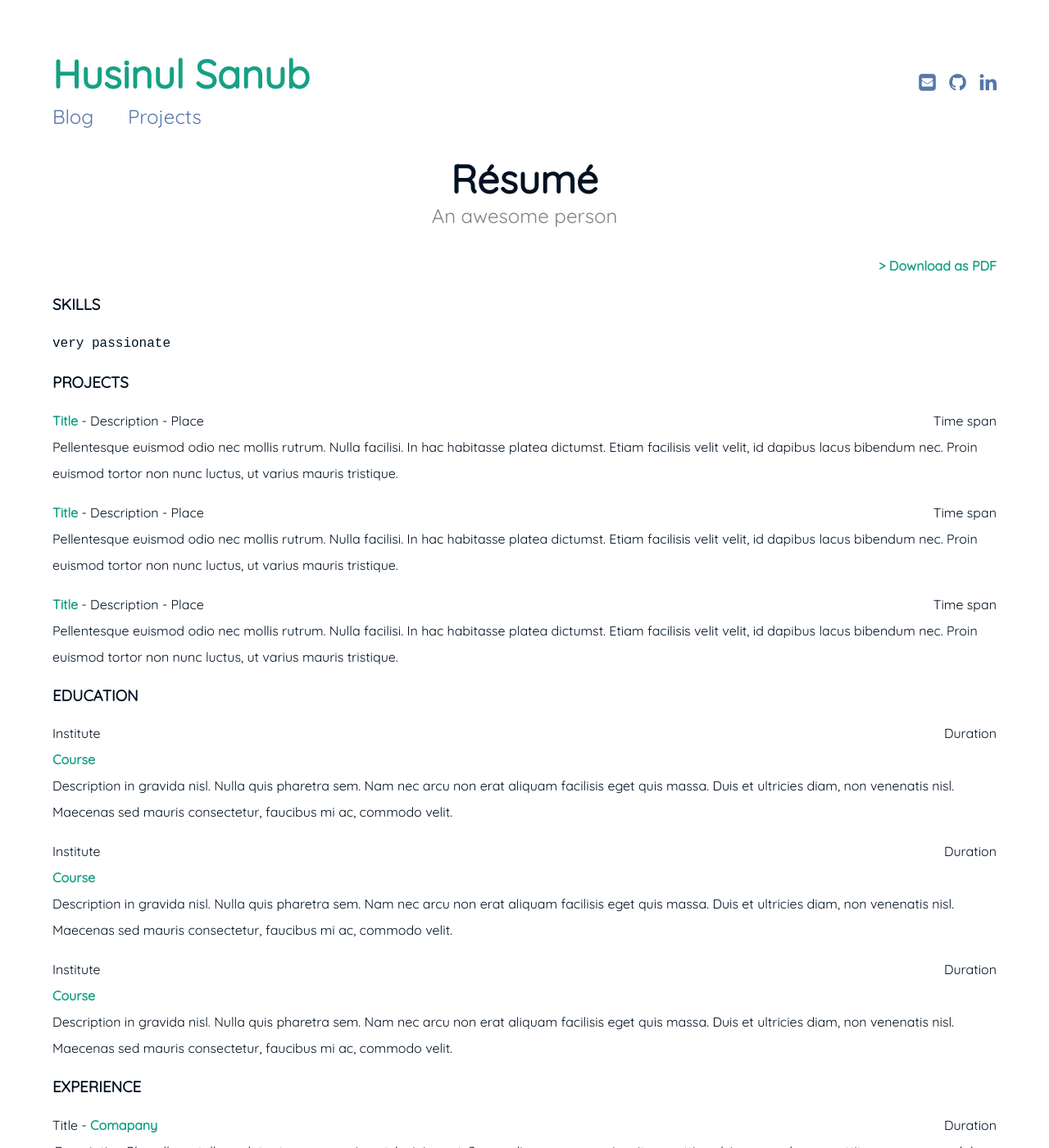
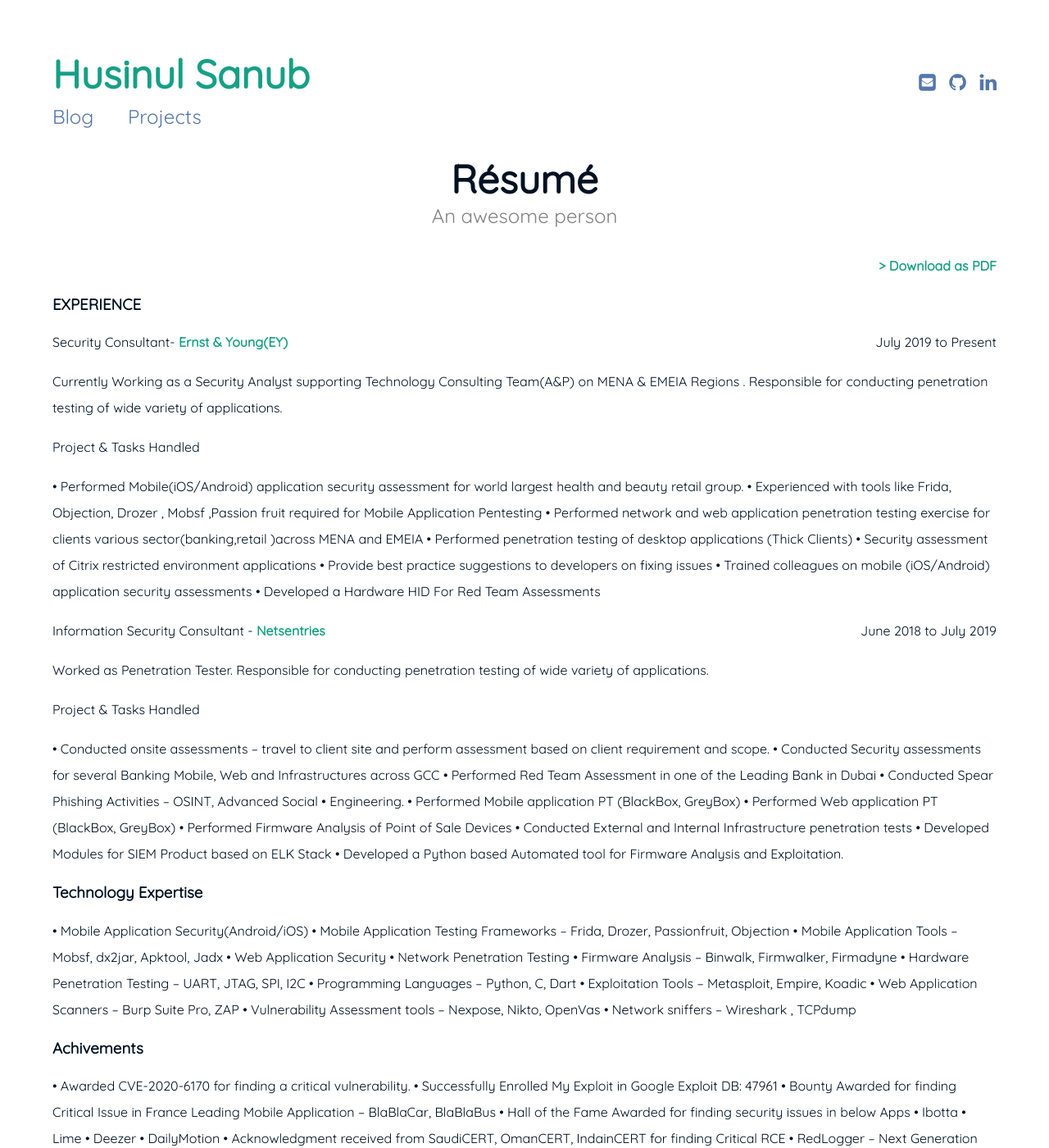
Before and after one commit to husinul/husinul.github.io, a Jekyll site: the page built from resume.md, in a window 1280 px wide and 1400 px high. Shown: the whole window at 82% size. Built offline with Jekyll 4.4.1, drawn with Linux system fonts in a browser that asks for light colours; some of the changed text lies outside the part shown.

Commit message:
Update resume.md

````diff
--- a/resume.md
+++ b/resume.md
@@ -4,57 +4,83 @@ title: Résumé
 subtitle: An awesome person
 ---
 
-<span style="float: right; "><a href="{{ '/assets/resume.pdf' | prepend: site.baseurl }}"><strong>> Download as PDF</strong></a> </span>
+<span style="float: right; "><a href="{{ '/assets/Husinul_Sanub.pdf' | prepend: site.baseurl }}"><strong>> Download as PDF</strong></a> </span>
 <br>
-
-### SKILLS
-``` very passionate  ```
-
-### PROJECTS
-**Title** - Description - Place <span style="float: right; ">Time span</span>
-Pellentesque euismod odio nec mollis rutrum. Nulla facilisi. In hac habitasse platea dictumst. Etiam facilisis velit velit, id dapibus lacus bibendum nec. Proin euismod tortor non nunc luctus, ut varius mauris tristique.
-
-**Title** - Description - Place <span style="float: right; ">Time span</span>
-Pellentesque euismod odio nec mollis rutrum. Nulla facilisi. In hac habitasse platea dictumst. Etiam facilisis velit velit, id dapibus lacus bibendum nec. Proin euismod tortor non nunc luctus, ut varius mauris tristique.
-
-**Title** - Description - Place <span style="float: right; ">Time span</span>
-Pellentesque euismod odio nec mollis rutrum. Nulla facilisi. In hac habitasse platea dictumst. Etiam facilisis velit velit, id dapibus lacus bibendum nec. Proin euismod tortor non nunc luctus, ut varius mauris tristique.
-
-### EDUCATION
-
-Institute <span style="float: right; ">Duration</span>
-**Course**
-Description in gravida nisl. Nulla quis pharetra sem. Nam nec arcu non erat aliquam facilisis eget quis massa. Duis et ultricies diam, non venenatis nisl. Maecenas sed mauris consectetur, faucibus mi ac, commodo velit.
-
-Institute <span style="float: right; ">Duration</span>
-**Course**
-Description in gravida nisl. Nulla quis pharetra sem. Nam nec arcu non erat aliquam facilisis eget quis massa. Duis et ultricies diam, non venenatis nisl. Maecenas sed mauris consectetur, faucibus mi ac, commodo velit.
-
-Institute <span style="float: right; ">Duration</span>
-**Course**
-Description in gravida nisl. Nulla quis pharetra sem. Nam nec arcu non erat aliquam facilisis eget quis massa. Duis et ultricies diam, non venenatis nisl. Maecenas sed mauris consectetur, faucibus mi ac, commodo velit.
 
 ### EXPERIENCE
 
-Title - **Comapany** <span style="float: right; ">Duration</span>
-_Description Phasellus a tellus volutpat, ornare sapien et, lacinia erat. Suspendisse congue, enim vitae mattis pulvinar, eros lacus porttitor neque, eu sodales nibh metus nec arcu. Vestibulum ante ipsum primis in faucibus orci luctus et ultrices posuere cubilia Curae;_
-Technologies used
+Security Consultant- **Ernst & Young(EY)** <span style="float: right; ">July 2019 to Present</span>
+
+Currently Working as a Security Analyst supporting Technology Consulting Team(A&P) on MENA & EMEIA Regions . Responsible for conducting penetration testing of wide variety of applications.
+
+Project & Tasks Handled
+
+• Performed Mobile(iOS/Android) application security assessment for world
+largest health and beauty retail group.
+• Experienced with tools like Frida, Objection, Drozer , Mobsf ,Passion fruit
+required for Mobile Application Pentesting
+• Performed network and web application penetration testing exercise for
+clients various sector(banking,retail )across MENA and EMEIA
+• Performed penetration testing of desktop applications (Thick Clients)
+• Security assessment of Citrix restricted environment applications
+• Provide best practice suggestions to developers on fixing issues
+• Trained colleagues on mobile (iOS/Android) application security
+assessments
+• Developed a Hardware HID For Red Team Assessments
 
 
-Title - **Comapany** <span style="float: right; ">Duration</span>
-_Description Phasellus a tellus volutpat, ornare sapien et, lacinia erat. Suspendisse congue, enim vitae mattis pulvinar, eros lacus porttitor neque, eu sodales nibh metus nec arcu. Vestibulum ante ipsum primis in faucibus orci luctus et ultrices posuere cubilia Curae;_
-Technologies used
+Information Security Consultant - **Netsentries** <span style="float: right; ">June 2018 to July 2019</span>
 
-Title - **Comapany** <span style="float: right; ">Duration</span>
-_Description Phasellus a tellus volutpat, ornare sapien et, lacinia erat. Suspendisse congue, enim vitae mattis pulvinar, eros lacus porttitor neque, eu sodales nibh metus nec arcu. Vestibulum ante ipsum primis in faucibus orci luctus et ultrices posuere cubilia Curae;_
-Technologies used
+Worked as Penetration Tester. Responsible for conducting penetration testing of wide variety of applications.
 
+Project & Tasks Handled
 
-### RECOGNITION & INTERESTS
+• Conducted onsite assessments – travel to client site and perform
+assessment based on client requirement and scope.
+• Conducted Security assessments for several Banking Mobile, Web and
+Infrastructures across GCC
+• Performed Red Team Assessment in one of the Leading Bank in Dubai
+• Conducted Spear Phishing Activities – OSINT, Advanced Social
+• Engineering.
+• Performed Mobile application PT (BlackBox, GreyBox)
+• Performed Web application PT (BlackBox, GreyBox)
+• Performed Firmware Analysis of Point of Sale Devices
+• Conducted External and Internal Infrastructure penetration tests
+• Developed Modules for SIEM Product based on ELK Stack
+• Developed a Python based Automated tool for Firmware Analysis and
+Exploitation.
 
-- Etiam luctus ante quis est dictum faucibus.
-- Etiam luctus ante quis est dictum faucibus.
-- Etiam luctus ante quis est dictum faucibus.
-- Etiam luctus ante quis est dictum faucibus.
-- Etiam luctus ante quis est dictum faucibus.
-- Etiam luctus ante quis est dictum faucibus.
+### Technology Expertise
+
+• Mobile Application Security(Android/iOS)
+• Mobile Application Testing Frameworks – Frida, Drozer, Passionfruit,
+Objection
+• Mobile Application Tools – Mobsf, dx2jar, Apktool, Jadx
+• Web Application Security
+• Network Penetration Testing
+• Firmware Analysis – Binwalk, Firmwalker, Firmadyne
+• Hardware Penetration Testing – UART, JTAG, SPI, I2C
+• Programming Languages – Python, C, Dart
+• Exploitation Tools – Metasploit, Empire, Koadic
+• Web Application Scanners – Burp Suite Pro, ZAP
+• Vulnerability Assessment tools – Nexpose, Nikto, OpenVas
+• Network sniffers – Wireshark , TCPdump
+
+### Achivements
+
+• Awarded CVE-2020-6170 for finding a critical vulnerability.
+• Successfully Enrolled My Exploit in Google Exploit DB: 47961
+• Bounty Awarded for finding Critical Issue in France Leading Mobile
+Application – BlaBlaCar, BlaBlaBus
+• Hall of the Fame Awarded for finding security issues in below Apps
+• Ibotta
+• Lime
+• Deezer
+• DailyMotion
+• Acknowledgment received from SaudiCERT, OmanCERT, IndainCERT for
+finding Critical RCE
+• RedLogger – Next Generation HID Device Selected for Presentation in
+DEFCON Kuwait
+• Speaker at Google Dev Fest 2019 on Breaking Into Android Apps
+• Part of Volunteering team at DEFCON 2020, RedTeam Village
+• Core Organizer YASCON 2020
````
